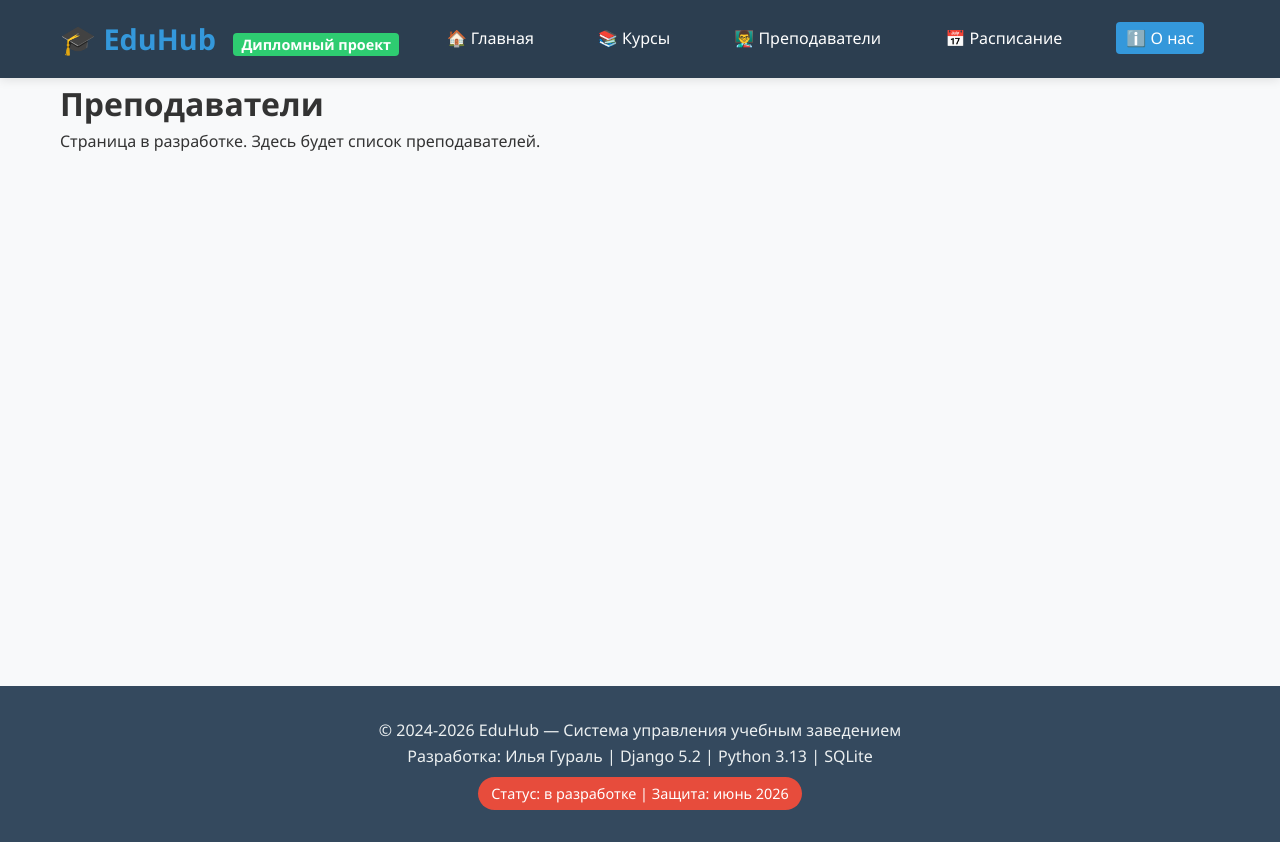
After one commit to ilaygural/edu_hub_diploma, a Django app: page /about/ in a window 1280 px wide. The commit adds this page. Run offline with Django 5.2, Linux system fonts and the light colour scheme.

Commit message:
feat: add global navigation menu via context processor

```diff
--- a/config/settings.py
+++ b/config/settings.py
@@ -68,6 +68,7 @@ TEMPLATES = [
                 'django.template.context_processors.request',
                 'django.contrib.auth.context_processors.auth',
                 'django.contrib.messages.context_processors.messages',
+                'core.context_processors.site_menu',
             ],
         },
     },
--- /dev/null
+++ b/core/context_processors.py
@@ -0,0 +1,17 @@
+def site_menu(request):
+    """Глобальное меню для всех шаблонов"""
+    menu = [
+        {'title': '🏠 Главная', 'url_name': 'home', 'active': False},
+        {'title': '📚 Курсы', 'url_name': 'courses', 'active': False},
+        {'title': '👨‍🏫 Преподаватели', 'url_name': 'teachers', 'active': False},
+        {'title': '📅 Расписание', 'url_name': 'schedule', 'active': False},
+        {'title': 'ℹ️ О нас', 'url_name': 'about', 'active': False},
+    ]
+
+    # Определяем активный пункт меню
+    current_url = request.resolver_match.url_name if request.resolver_match else None
+    for item in menu:
+        if item['url_name'] == current_url:
+            item['active'] = True
+
+    return {'main_menu': menu}
--- a/core/urls.py
+++ b/core/urls.py
@@ -6,4 +6,7 @@ urlpatterns = [
     path('courses/', views.courses_list, name='courses'),
     path('courses/<int:pk>/', views.course_detail, name='course_detail'),
     path('courses/<slug:slug>/', views.course_detail_by_slug, name='course_by_slug'),
+    path('teachers/', views.teachers, name='teachers'),
+    path('schedule/', views.schedule, name='schedule'),
+    path('about/', views.about, name='about'),
 ]
--- a/core/views.py
+++ b/core/views.py
@@ -42,7 +42,15 @@ def courses_list(request):
         'courses': courses,
         'search_query': search_query,
     })
+# core/views.py - добавить временные views
+def teachers(request):
+    return render(request, 'core/teachers.html', {'title': 'Преподаватели'})
 
+def schedule(request):
+    return render(request, 'core/schedule.html', {'title': 'Расписание'})
+
+def about(request):
+    return render(request, 'core/about.html', {'title': 'О нас'})
 # def schedule(request):
 #     data = {
 #         'title': 'Расписание занятий',
--- a/templates/base.html
+++ b/templates/base.html
@@ -12,32 +12,38 @@
             box-sizing: border-box;
             font-family: 'Segoe UI', Tahoma, Geneva, Verdana, sans-serif;
         }
+
         body {
             background: #f8f9fa;
             color: #333;
             line-height: 1.6;
         }
+
         .container {
             max-width: 1200px;
             margin: 0 auto;
             padding: 0 20px;
         }
+
         header {
             background: #2c3e50;
             color: white;
             padding: 1rem 0;
-            box-shadow: 0 2px 10px rgba(0,0,0,0.1);
+            box-shadow: 0 2px 10px rgba(0, 0, 0, 0.1);
         }
+
         .header-content {
             display: flex;
             justify-content: space-between;
             align-items: center;
         }
+
         .logo {
             font-size: 1.8rem;
             font-weight: bold;
             color: #3498db;
         }
+
         .logo span {
             background: #2ecc71;
             color: white;
@@ -46,19 +52,23 @@
             font-size: 0.9rem;
             margin-left: 10px;
         }
+
         nav a {
             color: white;
             text-decoration: none;
             margin-left: 1.5rem;
             font-weight: 500;
         }
+
         nav a:hover {
             color: #3498db;
         }
+
         main {
             padding: 2rem 0;
             min-height: 70vh;
         }
+
         footer {
             background: #34495e;
             color: #ecf0f1;
@@ -66,6 +76,7 @@
             padding: 2rem 0;
             margin-top: 3rem;
         }
+
         .status {
             background: #e74c3c;
             color: white;
@@ -85,12 +96,34 @@
                 🎓 EduHub
                 <span>Дипломный проект</span>
             </div>
+            <!-- В шапке, где навигация -->
             <nav>
-                    <a href="{% url 'home' %}">Главная</a>
-                    <a href="{% url 'courses' %}">Курсы</a>
-                    <a href="/admin/">Админка</a>
-                    <a href="https://github.com/ilaygural/edu_hub_diploma.git" target="_blank">GitHub</a>
+                {% for item in main_menu %}
+                    <a href="{% url item.url_name %}"
+                       class="{% if item.active %}active{% endif %}">
+                        {{ item.title }}
+                    </a>
+                {% endfor %}
             </nav>
+
+            <style>
+                nav a {
+                    margin-right: 1rem;
+                    text-decoration: none;
+                    color: white;
+                    padding: 5px 10px;
+                    border-radius: 4px;
+                }
+
+                nav a.active {
+                    background: #3498db;
+                    color: white;
+                }
+
+                nav a:hover {
+                    background: #f0f0f0;
+                }
+            </style>
         </div>
     </div>
 </header>
--- /dev/null
+++ b/templates/core/about.html
@@ -0,0 +1,7 @@
+<!-- templates/core/teachers.html -->
+{% extends 'base.html' %}
+{% block title %}Преподаватели{% endblock %}
+{% block content %}
+<h1>Преподаватели</h1>
+<p>Страница в разработке. Здесь будет список преподавателей.</p>
+{% endblock %}
```
Also changed, not shown: templates/core/schedule.html (added, +7 -0 lines), templates/core/teachers.html (added, +7 -0 lines). Lines whose indentation alone changed are shown as unchanged.
